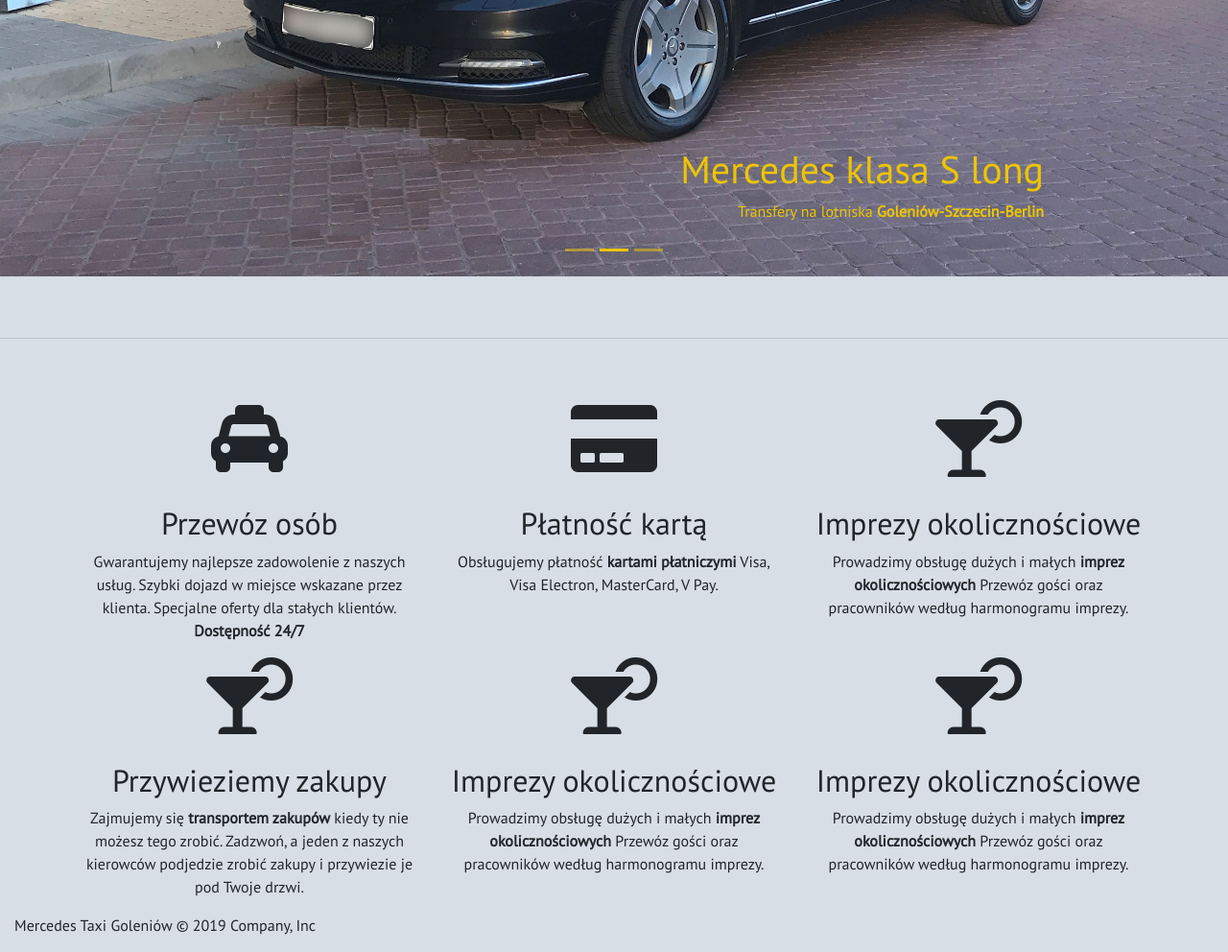
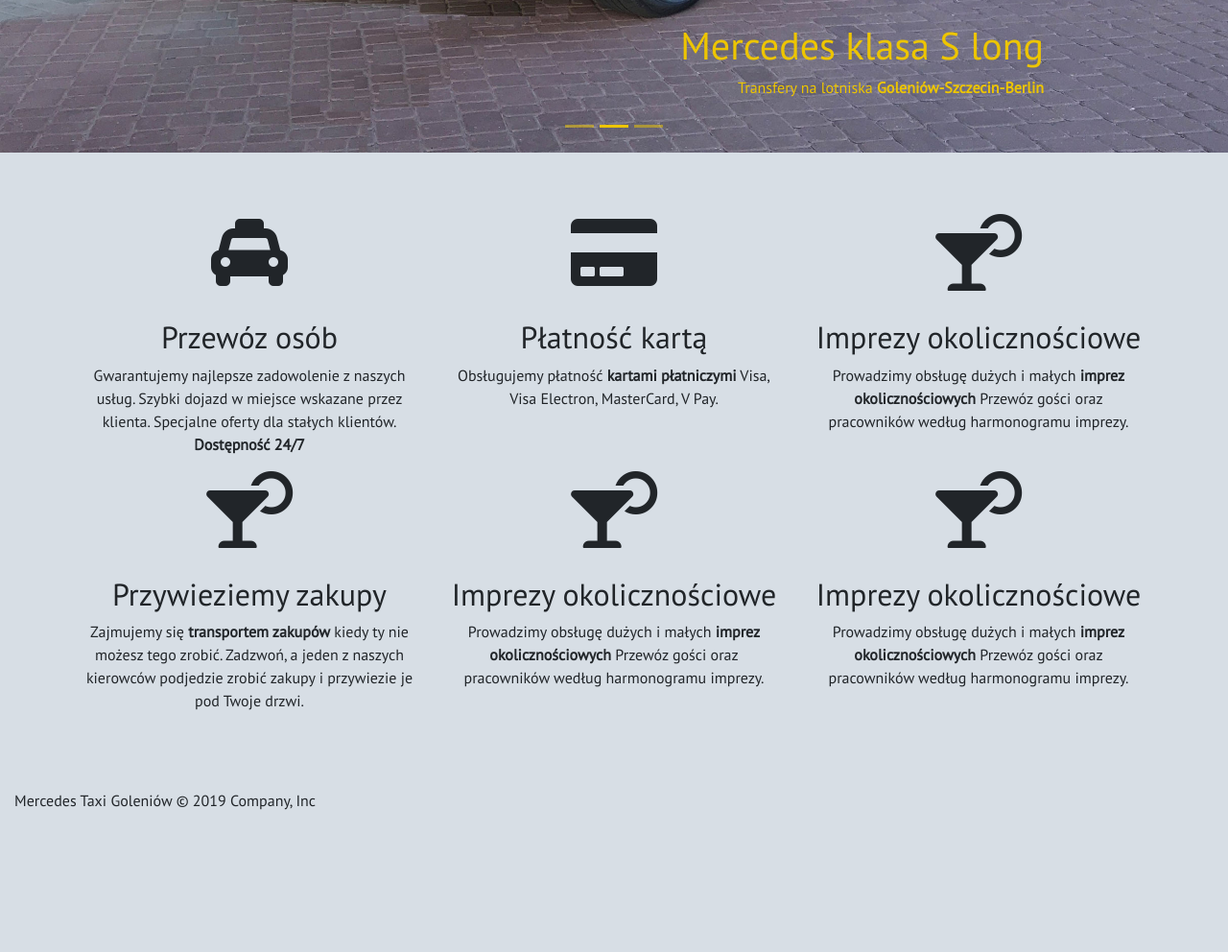
Before and after one commit to Paszak/Taxy-Page, a website: page index.html in a window 1280 px wide. Shown: the part 1317-2309 px from the top of the page at 96% size. After the commit the page ends 2179 px from the top, so only its background shows below. Drawn offline with nearby package versions, Linux system fonts and the light colour scheme; a web font is replaced by a local one.

Commit message:
delete hr line

```diff
--- a/index.html
+++ b/index.html
@@ -57,7 +57,7 @@
 			<!-- Carousel -->
 <!-- indyfikator zmienic -->
 <section id="karuzela">
-	<hr class="featurette-divider">
+	<!-- <hr class="featurette-divider">	 -->
 	<div id="myCarousel" class="carousel slide carousel-fade" data-ride="carousel">
 		<ol class="carousel-indicators">
 			<li data-target="#myCarousel" data-slide-to="0" class="active"></li>
@@ -108,7 +108,7 @@
 
 	<!-- Usługi -->
 <section class="uslugi" id="uslugi">
-	<hr class="featurette-divider">
+	<!-- <hr class="featurette-divider"> -->
 	<div class="container text-center">
 		<div class="row">
       <div class="col-lg-4 col-md-6 col-sm-12">
--- a/scss/styles.scss
+++ b/scss/styles.scss
@@ -53,6 +53,7 @@
 	color: white;
 	background-size: cover;
 	font-family: 'Open Sans', sans-serif;
+	margin-bottom: 0;
 	.hero {
 		h1 {
 			margin-top: 1.25rem;
@@ -123,6 +124,8 @@
 	strong {
 			transition: color 1s ease-in-out;
 		}
+	margin-top: 5%;
+	margin-bottom: 5%;
 }
 
 hr {
```
Also changed, not shown: css/styles.css, css/styles.prefixed.css.
